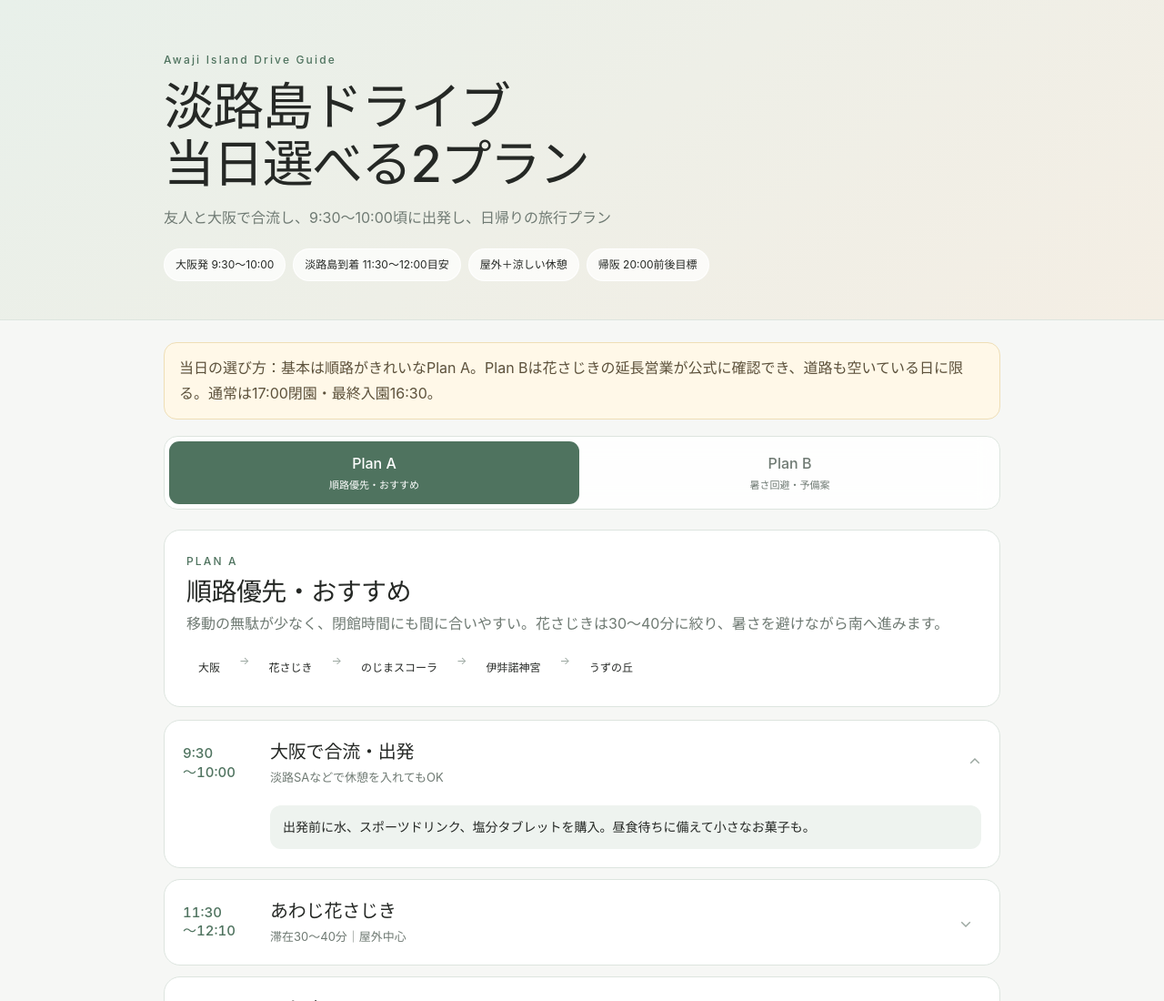
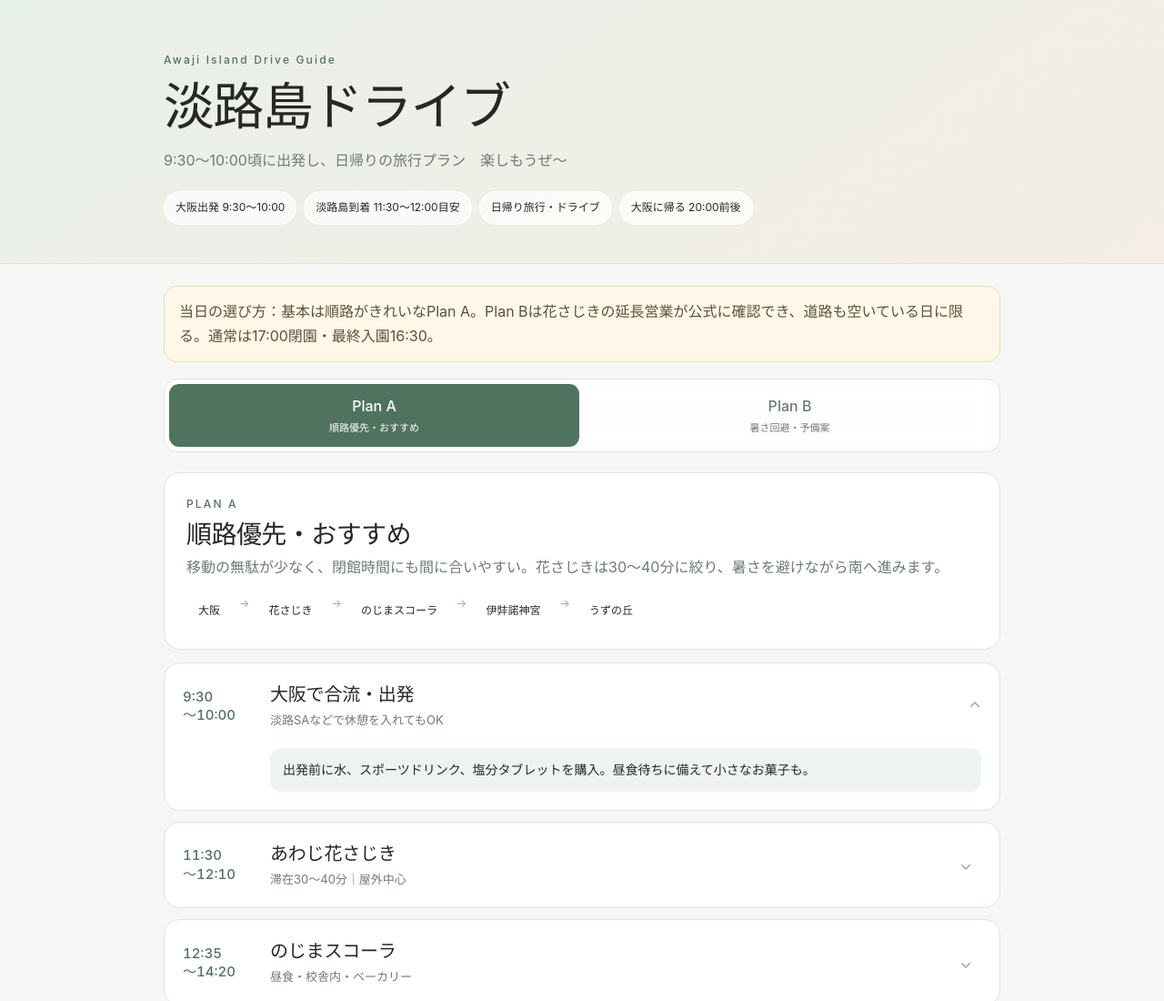
Before and after one commit to yy28112000/website, a plain HTML site: page index.html in a window 1280 px wide. Shown: the top 1100 px of the page at 91% size. Drawn offline with Linux system fonts and the light colour scheme.

Commit message:
Update index.html

```diff
--- a/index.html
+++ b/index.html
@@ -77,9 +77,9 @@ main{padding:24px 0 72px}
 <body>
 <header class="hero"><div class="wrap">
   <div class="eyebrow">Awaji Island Drive Guide</div>
-  <h1>淡路島ドライブ<br>当日選べる2プラン</h1>
-  <p class="lead">友人と大阪で合流し、9:30〜10:00頃に出発し、日帰りの旅行プラン</p>
-  <div class="badges"><span class="badge">大阪発 9:30〜10:00</span><span class="badge">淡路島到着 11:30〜12:00目安</span><span class="badge">屋外＋涼しい休憩</span><span class="badge">帰阪 20:00前後目標</span></div>
+  <h1>淡路島ドライブ</h1>
+  <p class="lead">9:30〜10:00頃に出発し、日帰りの旅行プラン　楽しもうぜ〜</p>
+  <div class="badges"><span class="badge">大阪出発 9:30〜10:00</span><span class="badge">淡路島到着 11:30〜12:00目安</span><span class="badge">日帰り旅行・ドライブ</span><span class="badge">大阪に帰る 20:00前後</span></div>
 </div></header>
 <main><div class="wrap">
   <div class="notice"><strong>当日の選び方：</strong>基本は順路がきれいなPlan A。Plan Bは花さじきの延長営業が公式に確認でき、道路も空いている日に限る。通常は17:00閉園・最終入園16:30。</div>
```
